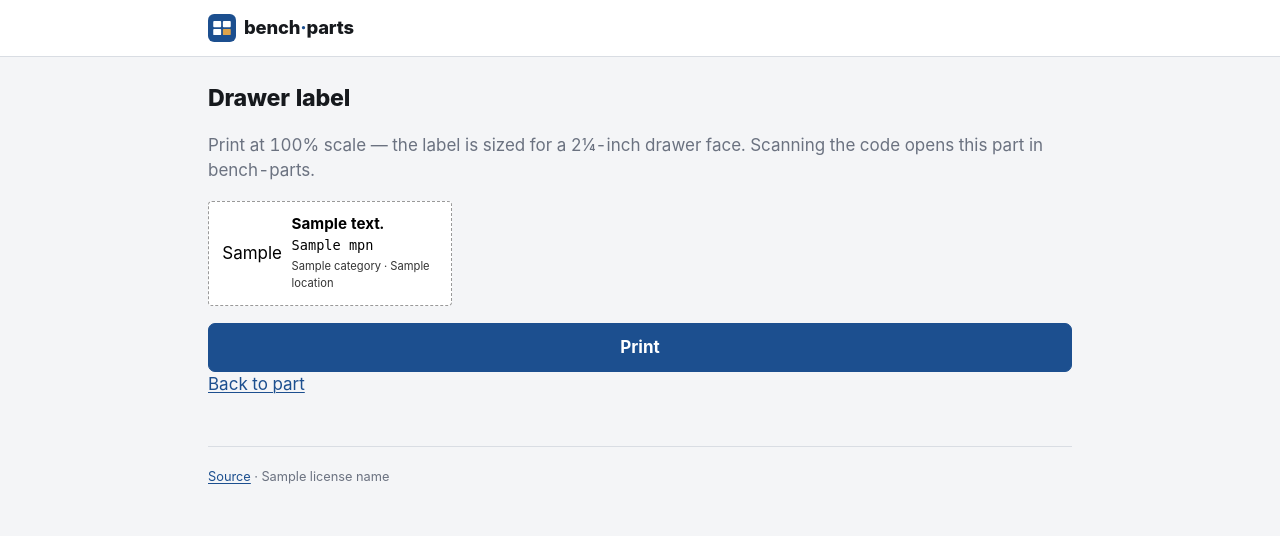
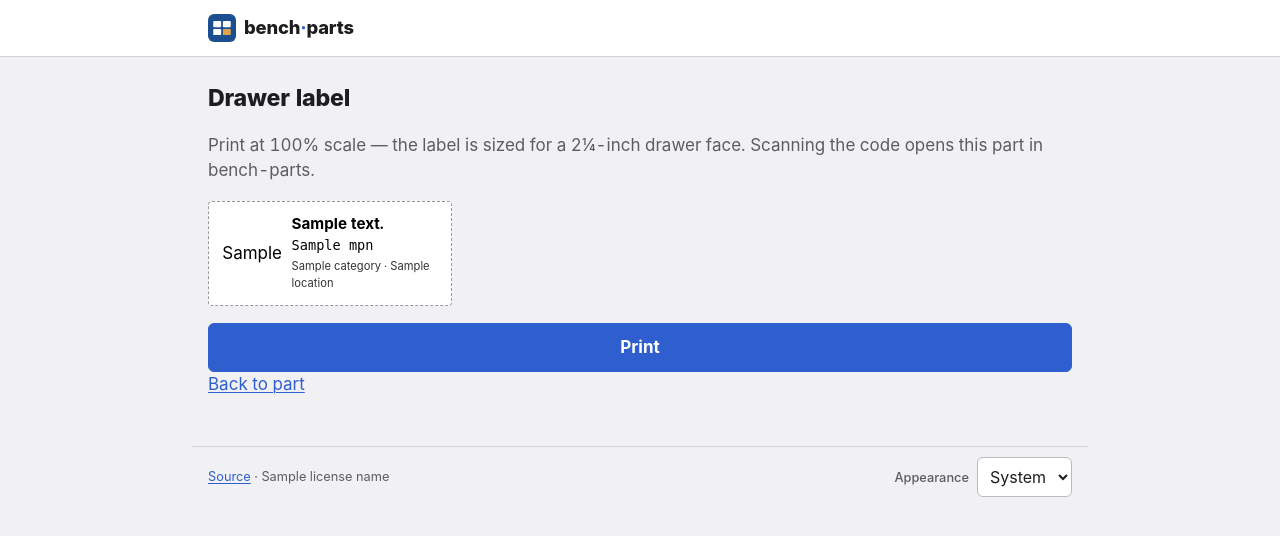
Before and after one commit to IamMrCupp/bench-parts, a Python web app: template src/bench_parts/templates/label.html in a window 1280 px wide. Shown: the top 536 px of the page. Run offline with Jinja, Linux system fonts and the light colour scheme; the template is opened without the code that fills it: most values are stand-ins (such as "Sample title", 1, 10 or a date in 2020).

Commit message:
feat(web): burnwright look with light, dark and custom themes
Signed-off-by: Aaron Cupp <mrcupp@mrcupp.com>

```diff
--- /dev/null
+++ b/src/bench_parts/static/theme.js
@@ -0,0 +1,108 @@
+/* The Appearance choice: System, Light, Dark, or a theme from the themes
+   folder. burnwright's model, kept in this browser's localStorage.
+
+   Loaded in <head> without defer, so a page never flashes the wrong look.
+   The themes the server found are on <html data-themes>; their colours were
+   checked server-side (bench_parts/themes.py) and are only ever set as --bw-*
+   custom properties. */
+(function () {
+  "use strict";
+  var KEY = "bench.appearance";
+  var root = document.documentElement;
+  var system = window.matchMedia ? window.matchMedia("(prefers-color-scheme: dark)") : null;
+
+  var themes = [];
+  try {
+    themes = JSON.parse(root.getAttribute("data-themes") || "[]") || [];
+  } catch (e) {
+    themes = [];
+  }
+
+  function load() {
+    try {
+      return localStorage.getItem(KEY) || "system";
+    } catch (e) {
+      return "system";
+    }
+  }
+
+  function save(choice) {
+    try {
+      if (choice === "system") localStorage.removeItem(KEY);
+      else localStorage.setItem(KEY, choice);
+    } catch (e) {
+      /* A browser that won't store it keeps the choice for this page only. */
+    }
+  }
+
+  function themeFor(choice) {
+    if (choice.indexOf("theme:") !== 0) return null;
+    var id = choice.slice(6);
+    var found = null;
+    themes.forEach(function (theme) {
+      if (theme.id === id) found = theme;
+    });
+    return found;
+  }
+
+  var painted = [];
+
+  function apply(choice) {
+    painted.forEach(function (name) {
+      root.style.removeProperty(name);
+    });
+    painted = [];
+    var theme = themeFor(choice);
+    var look;
+    if (theme) {
+      look = theme.base;
+      for (var name in theme.colors) {
+        if (Object.prototype.hasOwnProperty.call(theme.colors, name)) {
+          root.style.setProperty("--bw-" + name, theme.colors[name]);
+          painted.push("--bw-" + name);
+        }
+      }
+    } else if (choice === "light" || choice === "dark") {
+      look = choice;
+    } else {
+      look = system && system.matches ? "dark" : "light";
+    }
+    root.setAttribute("data-theme", look);
+  }
+
+  var current = load();
+  /* A theme whose file has gone falls back to following the system. */
+  if (current.indexOf("theme:") === 0 && !themeFor(current)) current = "system";
+  apply(current);
+
+  if (system) {
+    var follow = function () {
+      if (current === "system") apply(current);
+    };
+    if (system.addEventListener) system.addEventListener("change", follow);
+    else if (system.addListener) system.addListener(follow);
+  }
+
+  document.addEventListener("DOMContentLoaded", function () {
+    var select = document.getElementById("appearance");
+    if (!select) return;
+    if (themes[0]) {
+      var group = document.createElement("optgroup");
+      group.label = "Themes";
+      themes.forEach(function (theme) {
+        var option = document.createElement("option");
+        option.value = "theme:" + theme.id;
+        option.textContent = theme.name;
+        group.appendChild(option);
+      });
+      select.appendChild(group);
+    }
+    select.value = current;
+    select.hidden = false;
+    select.addEventListener("change", function () {
+      current = select.value;
+      save(current);
+      apply(current);
+    });
+  });
+})();
--- a/src/bench_parts/templates/base.html
+++ b/src/bench_parts/templates/base.html
@@ -1,5 +1,7 @@
 <!doctype html>
-<html lang="en">
+{# Single-quoted on purpose: tojson escapes ' (and < > &), so the JSON can't
+   end the attribute. #}
+<html lang="en" data-themes='{{ themes | tojson }}'>
   <head>
     <meta charset="utf-8" />
     {# The client is a tablet held in one hand at a bench. This tag is not
@@ -16,6 +18,10 @@
     <meta name="apple-mobile-web-app-capable" content="yes" />
     <meta name="apple-mobile-web-app-status-bar-style" content="default" />
     <meta name="apple-mobile-web-app-title" content="Parts" />
+    {# The Appearance choice, painted before the body is drawn. The themes the
+       server found (colours only, checked in bench_parts/themes.py) ride on
+       <html data-themes>, not in a script block: no inline script at all. #}
+    <script src="/static/theme.js"></script>
 
     {# Inline, no build step, no framework, no external fonts — the WAN may be
        down and the tablet must still load. The numbers that matter: 44px touch
@@ -23,33 +29,121 @@
        Everything else here is a type scale, a spacing scale, and a palette
        that reads at arm's length under bench lighting. #}
     <style>
+      /* The bench look: burnwright's and benchhud's palette. Every colour on a
+         page is one of the --bw-* properties here, the same names and values
+         as burnwright's App.css: light at :root, dark under
+         [data-theme="dark"]. /static/theme.js sets data-theme from the
+         Appearance choice, and a custom theme sets some of them inline over
+         its base look (bench_parts/themes.py). The names this stylesheet was
+         written against (--bg, --ink, --ok, --low, --out …) are aliases. */
       :root {
-        /* palette */
-        --bg: #f4f5f7;        /* page */
-        --surface: #ffffff;   /* cards, inputs, table */
-        --surface-2: #eef0f3; /* table head, hover */
-        --ink: #16191d;
-        --ink-2: #3b424b;
-        --muted: #6b7280;
-        --line: #d9dde3;
-        --line-2: #c3c9d2;
-        --accent: #1c4f8f;
-        --accent-ink: #ffffff;
-        --bad: #a4232b;
-        --bad-bg: #fdf2f2;
+        --bw-bg: #f1f1f4;
+        --bw-panel: #ffffff;
+        --bw-border: #d2d2d8;
+        --bw-fg: #1d1d1f;
+        --bw-muted: #5c5c63;
+
+        --bw-control-bg: #ffffff;
+        --bw-control-border: #b9b9c2;
+        --bw-control-hover: #f0f2f8;
+
+        --bw-accent: #2f5fcf;
+        --bw-accent-soft: #e3ebff;
+
+        --bw-danger: #b3261e;
+        --bw-danger-soft: #fdecea;
+        --bw-warning: #8a4b06;
+        --bw-warning-soft: #fff5e0;
+        --bw-warning-border: #b45309;
+        --bw-ok: #1b6b3a;
+        --bw-ok-soft: #e8f5ec;
+
+        --bw-backdrop: rgba(0, 0, 0, 0.45);
+        --bw-shadow: rgba(0, 0, 0, 0.35);
+
+
+        color-scheme: light;
+      }
+
+      :root[data-theme="dark"] {
+        --bw-bg: #151517;
+        --bw-panel: #1f1f22;
+        --bw-border: #3a3a40;
+        --bw-fg: #ececef;
+        --bw-muted: #a3a3ab;
+
+        --bw-control-bg: #2a2a2e;
+        --bw-control-border: #55555d;
+        --bw-control-hover: #34343a;
+
+        --bw-accent: #8fb0ff;
+        --bw-accent-soft: #24345c;
+
+        --bw-danger: #ff9a92;
+        --bw-danger-soft: #4a1f1c;
+        --bw-warning: #ffc66b;
+        --bw-warning-soft: #3d2e10;
+        --bw-warning-border: #f59e0b;
+        --bw-ok: #7fd6a0;
+        --bw-ok-soft: #173624;
+
+        color-scheme: dark;
+      }
+
+      /* Before the script has run (or with it blocked): follow the system, so a
+         dark tablet doesn't open on a white page. */
+      @media (prefers-color-scheme: dark) {
+        :root:not([data-theme]) {
+          --bw-bg: #151517;
+          --bw-panel: #1f1f22;
+          --bw-border: #3a3a40;
+          --bw-fg: #ececef;
+          --bw-muted: #a3a3ab;
+          --bw-control-bg: #2a2a2e;
+          --bw-control-border: #55555d;
+          --bw-control-hover: #34343a;
+          --bw-accent: #8fb0ff;
+          --bw-accent-soft: #24345c;
+          --bw-danger: #ff9a92;
+          --bw-danger-soft: #4a1f1c;
+          --bw-warning: #ffc66b;
+          --bw-warning-soft: #3d2e10;
+          --bw-warning-border: #f59e0b;
+          --bw-ok: #7fd6a0;
+          --bw-ok-soft: #173624;
+          color-scheme: dark;
+        }
+      }
+
+      :root {
+        /* palette: aliases onto the --bw-* set */
+        --bg: var(--bw-bg);
+        --surface: var(--bw-panel);
+        --surface-2: var(--bw-control-hover);
+        --ink: var(--bw-fg);
+        --ink-2: var(--bw-fg);
+        --muted: var(--bw-muted);
+        --line: var(--bw-border);
+        --line-2: var(--bw-control-border);
+        --accent: var(--bw-accent);
+        --accent-soft: var(--bw-accent-soft);
+        --accent-ink: var(--bw-panel);
+        --bad: var(--bw-danger);
+        --bad-bg: var(--bw-danger-soft);
         /* stock status — one hue each, solid enough for a glance */
-        --ok: #1f7a3d;
-        --low: #b5730a;
-        --out: #b3262e;
-        --ok-bg: #e8f5ec;
-        --low-bg: #fdf3e1;
-        --out-bg: #fbe9ea;
+        --ok: var(--bw-ok);
+        --low: var(--bw-warning);
+        --out: var(--bw-danger);
+        --ok-bg: var(--bw-ok-soft);
+        --low-bg: var(--bw-warning-soft);
+        --out-bg: var(--bw-danger-soft);
         /* scale */
         --touch: 44px;
-        --radius: 10px;
-        --radius-sm: 7px;
-        --shadow: 0 1px 2px rgba(16, 24, 40, .06), 0 1px 3px rgba(16, 24, 40, .08);
-        --focus: 0 0 0 3px rgba(28, 79, 143, .35);
+        /* burnwright's: 8px panels, 6px controls, flat cards. */
+        --radius: 8px;
+        --radius-sm: 6px;
+        --shadow: none;
+        --focus: 0 0 0 2px var(--bw-accent);
         --fs-0: 0.8rem;   /* labels, captions */
         --fs-1: 0.92rem;
         --fs-2: 1rem;     /* body = 17px */
@@ -65,7 +159,9 @@
         margin: 0;
         background: var(--bg);
         color: var(--ink);
-        font: 17px/1.5 -apple-system, BlinkMacSystemFont, "Segoe UI", system-ui, Roboto, sans-serif;
+        font: 17px/1.5 Inter, -apple-system, BlinkMacSystemFont, "Segoe UI", system-ui, Roboto, sans-serif;
+        font-synthesis: none;
+        -webkit-font-smoothing: antialiased;
         font-variant-numeric: tabular-nums;
       }
       a { color: var(--accent); text-decoration-thickness: 1px; text-underline-offset: 2px; }
@@ -172,8 +269,17 @@
       .timestamps { color: var(--muted); font-size: var(--fs-0); margin-top: var(--sp-6); }
       /* Where the code lives. Small and out of the way, but the link is still
          a full-height finger target. */
-      footer { max-width: 56rem; margin: 0 auto; padding: 0 var(--sp-4) var(--sp-5); }
-      footer p { margin: 0; padding-top: var(--sp-2); border-top: 1px solid var(--line); color: var(--muted); font-size: var(--fs-0); }
+      .page-foot {
+        max-width: 56rem; margin: 0 auto; padding: var(--sp-2) var(--sp-4) var(--sp-5);
+        display: flex; flex-wrap: wrap; align-items: center; justify-content: space-between; gap: var(--sp-2) var(--sp-4);
+        border-top: 1px solid var(--line); color: var(--muted); font-size: var(--fs-0);
+      }
+      footer p { margin: 0; }
+      .appearance { display: flex; align-items: center; gap: var(--sp-2); margin: 0; }
+      .appearance label { margin: 0; font-weight: 500; font-size: var(--fs-0); }
+      .appearance select { width: auto; font-size: 16px; min-height: 40px; padding: 0 var(--sp-2); }
+      .notice.theme-problems { flex-basis: 100%; margin: 0; overflow-wrap: anywhere; border-left-color: var(--low); background: var(--low-bg); color: var(--low); }
+      .theme-problems ul { margin: var(--sp-1) 0 0; padding-left: 1.25rem; }
       footer a { display: inline-block; min-height: var(--touch); line-height: var(--touch); }
       /* Order page: one basket per supplier. */
       .order-summary { display: flex; align-items: center; gap: var(--sp-3); flex-wrap: wrap; }
@@ -302,12 +390,32 @@
     </main>
     {# AGPL section 13: the offer of source, on every page and before sign-in.
        The link and the licence name only — never anything from the inventory. #}
-    <footer>
-      <p>
-        <a href="{{ source_url }}" target="_blank" rel="noopener noreferrer">Source</a>
-        · {{ license_name }}
+    <div class="page-foot">
+      <footer>
+        <p>
+          <a href="{{ source_url }}" target="_blank" rel="noopener noreferrer">Source</a>
+          · {{ license_name }}
+        </p>
+      </footer>
+      {# Beside the footer, not in it. Filled in and shown by theme.js. #}
+      <p class="appearance">
+        <label for="appearance">Appearance</label>
+        <select id="appearance" hidden>
+          <option value="system">System</option>
+          <option value="light">Light</option>
+          <option value="dark">Dark</option>
+        </select>
       </p>
-    </footer>
+      {# Only to someone signed in: it names files on the server. #}
+      {% if authenticated and theme_problems %}
+        <div class="theme-problems notice">
+          Some theme files in {{ themes_folder }} couldn't be used:
+          <ul>
+            {% for problem in theme_problems %}<li>{{ problem }}</li>{% endfor %}
+          </ul>
+        </div>
+      {% endif %}
+    </div>
     <script src="/static/app.js" defer></script>
   </body>
 </html>
--- a/src/bench_parts/templates/label.html
+++ b/src/bench_parts/templates/label.html
@@ -39,7 +39,7 @@
     .label-mpn { font-family: ui-monospace, monospace; font-size: 0.85rem; margin-top: 0.15rem; }
     .label-meta { font-size: 0.7rem; margin-top: 0.2rem; color: #333; }
     @media print {
-      .topbar, .tabs, nav, .screen-only, footer { display: none !important; }
+      .topbar, .tabs, nav, .screen-only, footer, .page-foot { display: none !important; }
       body { background: #fff !important; }
       main { padding: 0 !important; max-width: none !important; }
       .label-card { border: none; }
```
Also changed, not shown: other parts of src/bench_parts/templates/base.html (+11 -28 lines), src/bench_parts/app.py (+20 -0 lines), src/bench_parts/themes.py (added, +187 -0 lines), tests/conftest.py (+3 -0 lines), tests/test_themes.py (added, +152 -0 lines), README.md.
